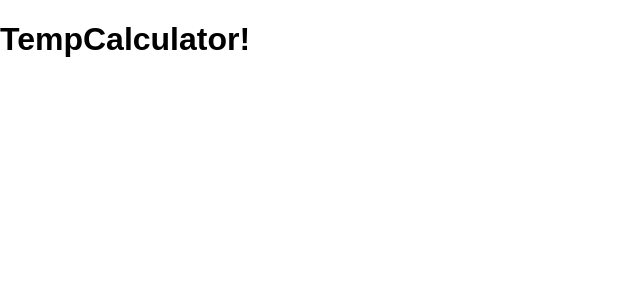
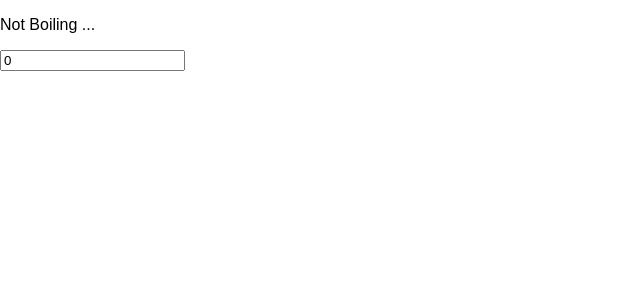
Before and after one commit to tansengming/react-start, a React (Create React App) app: page / in a window 1280 px wide. Shown: the top 300 px of the page, without its empty margins (0-640 px from the left). Built offline with nearby package versions, Linux system fonts and the light colour scheme.

Commit message:
temp calculator with one form

```diff
--- a/src/TempCalculator.js
+++ b/src/TempCalculator.js
@@ -2,12 +2,51 @@ import React, { Component } from 'react';
 
 class TempCalculator extends Component {
   constructor(props) {
-    super(props)
+    super(props);
+    this.state = { temp: 0 }
+    this.updateTemp = this.updateTemp.bind(this);
+  }
+
+  updateTemp(e) {
+    this.setState({temp: this.getTemp(e.target.value)})
+  }
+
+  getTemp(temp) {
+    return (parseInt(temp, 10) >= 0) ? parseInt(temp, 10) : 0
   }
 
   render() {
-    return <h1>TempCalculator!</h1>
+    return <TempShow updateTemp={this.updateTemp} temp={this.state.temp}/>;
   }
 }
 
+class TempShow extends Component {
+  isBoiling() {
+    console.log("in!!!")
+    if (this.props.temp > 100) {
+      return true;
+    } else {
+      return false;
+    }
+  }
+
+  render() {
+    return (
+      <div>
+        <BoilingShow boiling={this.isBoiling()} />
+        <input value={this.props.temp} onChange={this.props.updateTemp}/>
+      </div>
+    );
+  }
+}
+
+function BoilingShow(props) {
+  return ( props.boiling ? (
+      <p>Boiling!!!</p>
+    ) : (
+      <p>Not Boiling ...</p>
+    )
+  );
+}
+
 export default TempCalculator
```
